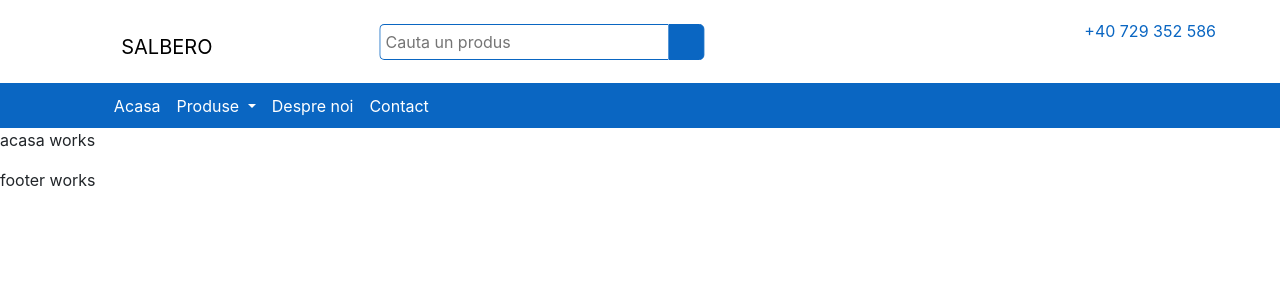
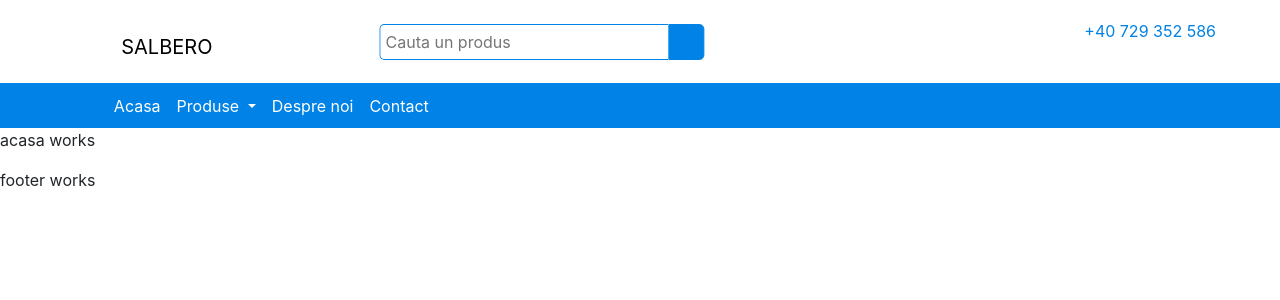
Before and after one commit to razvanmogosanu/Salbero, an Angular app: page / in a window 1280 px wide. Shown: the top 300 px of the page. Built offline with nearby package versions, Linux system fonts and the light colour scheme.

Commit message:
culori footer si navbar, mai e de facut

```diff
--- a/src/app/components/navbar/navbar.component.css
+++ b/src/app/components/navbar/navbar.component.css
@@ -9,7 +9,7 @@
 }
 
 .navbar-custom{
-    background-color: #0a66c2;/*#0082E6 - lighter*/
+    background-color: #0082E6 ;/*#0082E6 - not lighter*/
 
 }
 
@@ -23,20 +23,20 @@
 /*------DROPDOWN HERE-------*/
 #nav-dropdown{
     margin-top: -1.2%;
-    background-color: #0a66c2;
+    background-color: #0082E6;
     border: none;
     outline: 0;
 }
 
 #navbarNavDropdown{
-    background-color: #0a66c2; /*small screen menu, make this "white", if color=black*/
+    background-color: #0082E6; /*small screen menu, make this "white", if color=black*/
     text-align: right;
 }
 
 
 #phone{
     text-decoration: none;
-    color: #0a66c2;
+    color: #0082E6;
     float:right;
     margin-right: 5%;
 }
@@ -55,7 +55,7 @@ body{
 
 .searchTerm {
     width: 100%;
-    border: 1px solid #0a66c2;
+    border: 1px solid #0082E6;
     border-right: none;
     padding: 5px;
     border-radius: 5px 0 0 5px;
@@ -69,8 +69,8 @@ body{
 
 .searchButton {
     width: 12%;
-    border: 1px solid #0a66c2;
-    background: #0a66c2;
+    border: 1px solid #0082E6;
+    background: #0082E6;
     text-align: center;
     color: #fff;
     border-radius: 0 5px 5px 0 ;
```
